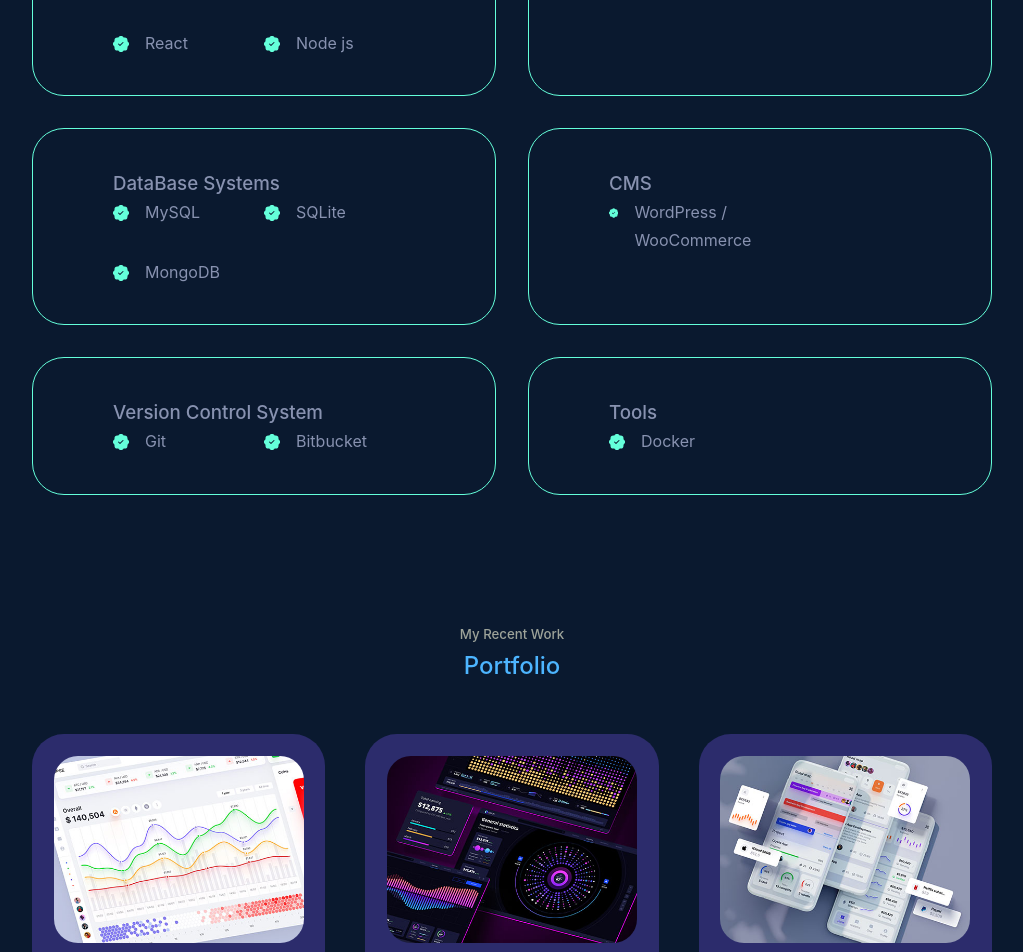
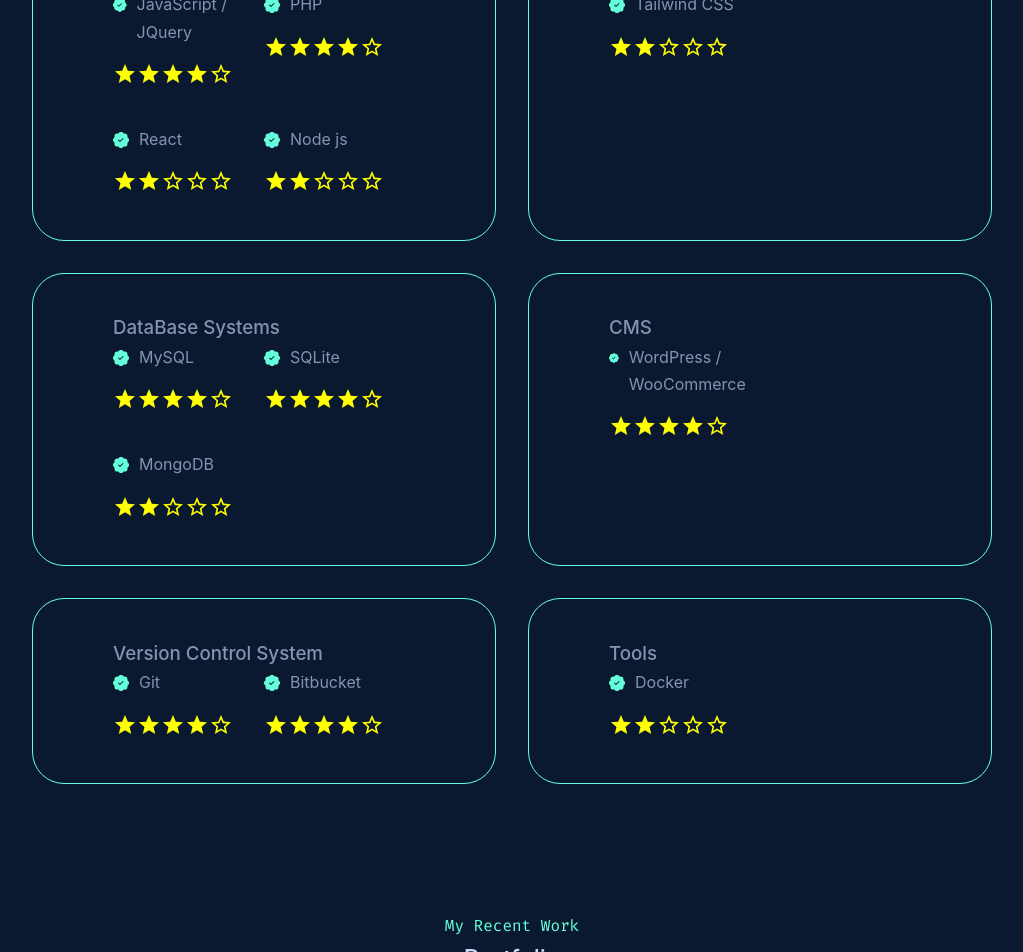
Before and after one commit to nikos-koukis/Portfolio, a React (Create React App) app: page / in a window 1280 px wide. Shown: the part 2880-3832 px from the top of the page, without its empty margins (128-1151 px from the left). Built offline with nearby package versions, Linux system fonts and the light colour scheme.

Commit message:
Add rating

```diff
--- a/package.json
+++ b/package.json
@@ -3,6 +3,9 @@
   "version": "0.1.0",
   "private": true,
   "dependencies": {
+    "@emotion/react": "^11.10.4",
+    "@emotion/styled": "^11.10.4",
+    "@mui/material": "^5.10.3",
     "@testing-library/jest-dom": "^5.16.5",
     "@testing-library/react": "^13.3.0",
     "@testing-library/user-event": "^13.5.0",
--- a/src/components/portfolio/Portfolio.jsx
+++ b/src/components/portfolio/Portfolio.jsx
@@ -55,7 +55,7 @@
 const Portfolio = () => {
   return (
     <section id='portfolio'>
-      <h5>My Recent Work</h5>
+      <h1>My Recent Work</h1>
       <h2>Portfolio</h2>
       <div className="container portfolio__container">
         {
--- a/src/components/portfolio/portfolio.css
+++ b/src/components/portfolio/portfolio.css
@@ -1,3 +1,14 @@
+#portfolio h1 {
+    color: var(--color-green);
+    font-size: 1rem;
+    font-family: var(--font-mono);
+    text-align: center;
+}
+
+#portfolio h2 {
+    color: var(--lightest-slate);
+}
+
 .portfolio__container {
     display: grid;
     grid-template-columns: repeat(3, 1fr);
@@ -5,16 +16,11 @@
 }
 
 .portfolio__item {
-    background: var(--color-bg-variant);
     padding: 1.3rem;
     border-radius: 2rem;
     border: 1px solid transparent;
+    border: 1px solid var(--color-green);
     transition: var(--transition);
-}
-
-.portfolio__item:hover {
-    border-color: var(--color-primary-variant);
-    background: transparent;
 }
 
 .portfolio__item-image {
--- a/src/components/skills/Skills.jsx
+++ b/src/components/skills/Skills.jsx
@@ -1,37 +1,44 @@
 import React from 'react'
 import './skills.css'
 import { BsPatchCheckFill } from 'react-icons/bs'
+import Rating from '@mui/material/Rating';
 
 const frontendSkills = [
   {
     id: 1,
     title: 'HTML / HTML5',
-    icon: <BsPatchCheckFill className="skills__details-icon" />
+    icon: <BsPatchCheckFill className="skills__details-icon" />,
+    rating: <Rating value={5} sx={{ '& .MuiRating-icon': { color: 'yellow' } }} readOnly />
   },
   {
     id: 2,
     title: 'CSS / CSS3',
-    icon: <BsPatchCheckFill className="skills__details-icon" />
+    icon: <BsPatchCheckFill className="skills__details-icon" />,
+    rating: <Rating value={4} sx={{ '& .MuiRating-icon': { color: 'yellow' } }} readOnly />
   },
   {
     id: 3,
     title: 'JavaScript / JQuery',
-    icon: <BsPatchCheckFill className="skills__details-icon" />
+    icon: <BsPatchCheckFill className="skills__details-icon" />,
+    rating: <Rating value={4} sx={{ '& .MuiRating-icon': { color: 'yellow' } }} readOnly />
   },
   {
     id: 4,
     title: 'PHP',
-    icon: <BsPatchCheckFill className="skills__details-icon" />
+    icon: <BsPatchCheckFill className="skills__details-icon" />,
+    rating: <Rating value={4} sx={{ '& .MuiRating-icon': { color: 'yellow' } }} readOnly />
   },
   {
     id: 5,
     title: 'React',
-    icon: <BsPatchCheckFill className="skills__details-icon" />
+    icon: <BsPatchCheckFill className="skills__details-icon" />,
+    rating: <Rating value={2} sx={{ '& .MuiRating-icon': { color: 'yellow' } }} readOnly />
   },
   {
     id: 6,
     title: 'Node js',
-    icon: <BsPatchCheckFill className="skills__details-icon" />
+    icon: <BsPatchCheckFill className="skills__details-icon" />,
+    rating: <Rating value={2} sx={{ '& .MuiRating-icon': { color: 'yellow' } }} readOnly />
   }
 ];
 
@@ -39,17 +46,20 @@
   {
     id: 1,
     title: 'Next.js',
-    icon: <BsPatchCheckFill className="skills__details-icon" />
+    icon: <BsPatchCheckFill className="skills__details-icon" />,
+    rating: <Rating value={2} sx={{ '& .MuiRating-icon': { color: 'yellow' } }} readOnly />
   },
   {
     id: 2,
     title: 'Express',
-    icon: <BsPatchCheckFill className="skills__details-icon" />
+    icon: <BsPatchCheckFill className="skills__details-icon" />,
+    rating: <Rating value={2} sx={{ '& .MuiRating-icon': { color: 'yellow' } }} readOnly />
   },
   {
     id: 3,
     title: 'Tailwind CSS',
-    icon: <BsPatchCheckFill className="skills__details-icon" />
+    icon: <BsPatchCheckFill className="skills__details-icon" />,
+    rating: <Rating value={2} sx={{ '& .MuiRating-icon': { color: 'yellow' } }} readOnly />
   }
 ];
 
@@ -57,17 +67,20 @@
   {
     id: 1,
     title: 'MySQL',
-    icon: <BsPatchCheckFill className="skills__details-icon" />
+    icon: <BsPatchCheckFill className="skills__details-icon" />,
+    rating: <Rating value={4} sx={{ '& .MuiRating-icon': { color: 'yellow' } }} readOnly />
   },
   {
     id: 2,
     title: 'SQLite',
-    icon: <BsPatchCheckFill className="skills__details-icon" />
+    icon: <BsPatchCheckFill className="skills__details-icon" />,
+    rating: <Rating value={4} sx={{ '& .MuiRating-icon': { color: 'yellow' } }} readOnly />
   },
   {
     id: 3,
     title: 'MongoDB',
-    icon: <BsPatchCheckFill className="skills__details-icon" />
+    icon: <BsPatchCheckFill className="skills__details-icon" />,
+    rating: <Rating value={2} sx={{ '& .MuiRating-icon': { color: 'yellow' } }} readOnly />
   }
 ];
 
@@ -75,7 +88,8 @@
   {
     id: 1,
     title: 'WordPress / WooCommerce',
-    icon: <BsPatchCheckFill className="skills__details-icon" />
+    icon: <BsPatchCheckFill className="skills__details-icon" />,
+    rating: <Rating value={4} sx={{ '& .MuiRating-icon': { color: 'yellow' } }} readOnly />
   }
 ];
 
@@ -83,12 +97,14 @@
   {
     id: 1,
     title: 'Git',
-    icon: <BsPatchCheckFill className="skills__details-icon" />
+    icon: <BsPatchCheckFill className="skills__details-icon" />,
+    rating: <Rating value={4} sx={{ '& .MuiRating-icon': { color: 'yellow' } }} readOnly />
   },
   {
     id: 2,
     title: 'Bitbucket',
-    icon: <BsPatchCheckFill className="skills__details-icon" />
+    icon: <BsPatchCheckFill className="skills__details-icon" />,
+    rating: <Rating value={4} sx={{ '& .MuiRating-icon': { color: 'yellow' } }} readOnly />
   }
 ];
 
@@ -96,7 +112,8 @@
   {
     id: 1,
     title: 'Docker',
-    icon: <BsPatchCheckFill className="skills__details-icon" />
+    icon: <BsPatchCheckFill className="skills__details-icon" />,
+    rating: <Rating value={2} sx={{ '& .MuiRating-icon': { color: 'yellow' } }} readOnly />
   }
 ];
 const Skills = () => {
@@ -109,12 +126,15 @@
           <h3>Programming Languages</h3>
           <div className="skills__content">
             {
-              frontendSkills.map(({ id, title, icon }) => {
+              frontendSkills.map(({ id, title, icon, rating }) => {
                 return (
                   <article key={id} className="skills__details">
+                    <div className='skills__details-info'>
                       {icon}
+                      {title}
+                    </div>
                     <div>
-                      {title}
+                      {rating}
                     </div>
                   </article>
                 )
@@ -126,12 +146,15 @@
           <h3>Frameworks</h3>
           <div className="skills__content">
             {
-              frameworkSkills.map(({ id, title, icon }) => {
+              frameworkSkills.map(({ id, title, icon, rating }) => {
                 return (
                   <article key={id} className="skills__details">
+                    <div className='skills__details-info'>
                       {icon}
+                      {title}
+                    </div>
                     <div>
-                      {title}
+                      {rating}
                     </div>
                   </article>
                 )
@@ -143,12 +166,15 @@
           <h3>DataBase Systems</h3>
           <div className="skills__content">
             {
-              databaseSkills.map(({ id, title, icon }) => {
+              databaseSkills.map(({ id, title, icon, rating }) => {
                 return (
                   <article key={id} className="skills__details">
+                    <div className='skills__details-info'>
                       {icon}
+                      {title}
+                    </div>
                     <div>
-                      {title}
+                      {rating}
                     </div>
                   </article>
                 )
@@ -160,12 +186,15 @@
           <h3>CMS</h3>
           <div className="skills__content">
             {
-              cms.map(({ id, title, icon }) => {
+              cms.map(({ id, title, icon, rating }) => {
                 return (
                   <article key={id} className="skills__details">
+                    <div className='skills__details-info'>
                       {icon}
+                      {title}
+                    </div>
                     <div>
-                      {title}
+                      {rating}
                     </div>
                   </article>
                 )
@@ -177,12 +206,15 @@
           <h3>Version Control System</h3>
           <div className="skills__content">
             {
-              VersionCOntrolSystems.map(({ id, title, icon }) => {
+              VersionCOntrolSystems.map(({ id, title, icon, rating }) => {
                 return (
                   <article key={id} className="skills__details">
+                    <div className='skills__details-info'>
                       {icon}
+                      {title}
+                    </div>
                     <div>
-                      {title}
+                      {rating}
                     </div>
                   </article>
                 )
@@ -194,12 +226,15 @@
           <h3>Tools</h3>
           <div className="skills__content">
             {
-              tools.map(({ id, title, icon }) => {
+              tools.map(({ id, title, icon, rating }) => {
                 return (
                   <article key={id} className="skills__details">
+                    <div className='skills__details-info'>
                       {icon}
+                      {title}
+                    </div>
                     <div>
-                      {title}
+                      {rating}
                     </div>
                   </article>
                 )
--- a/src/components/skills/skills.css
+++ b/src/components/skills/skills.css
@@ -38,7 +38,13 @@
 
 .skills__details{
     display: flex;
+    flex-direction: column;
     gap: 1rem;
+}
+
+.skills__details-info{
+    display: flex;
+    gap: 10px;
 }
 
 .skills__details-icon {
```
Also changed, not shown: 1 other file (tests, documents, lock files or other folders). Lines whose indentation alone changed are shown as unchanged.
